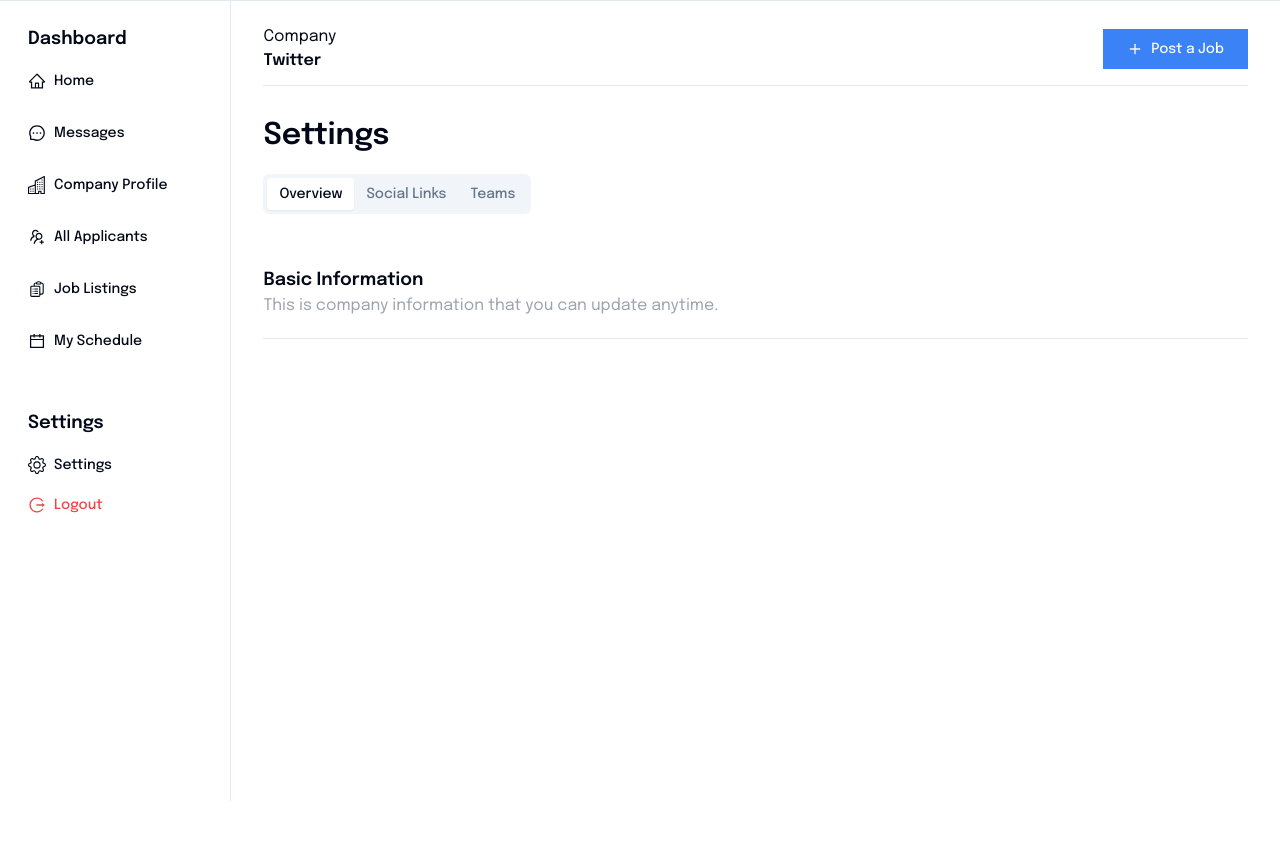
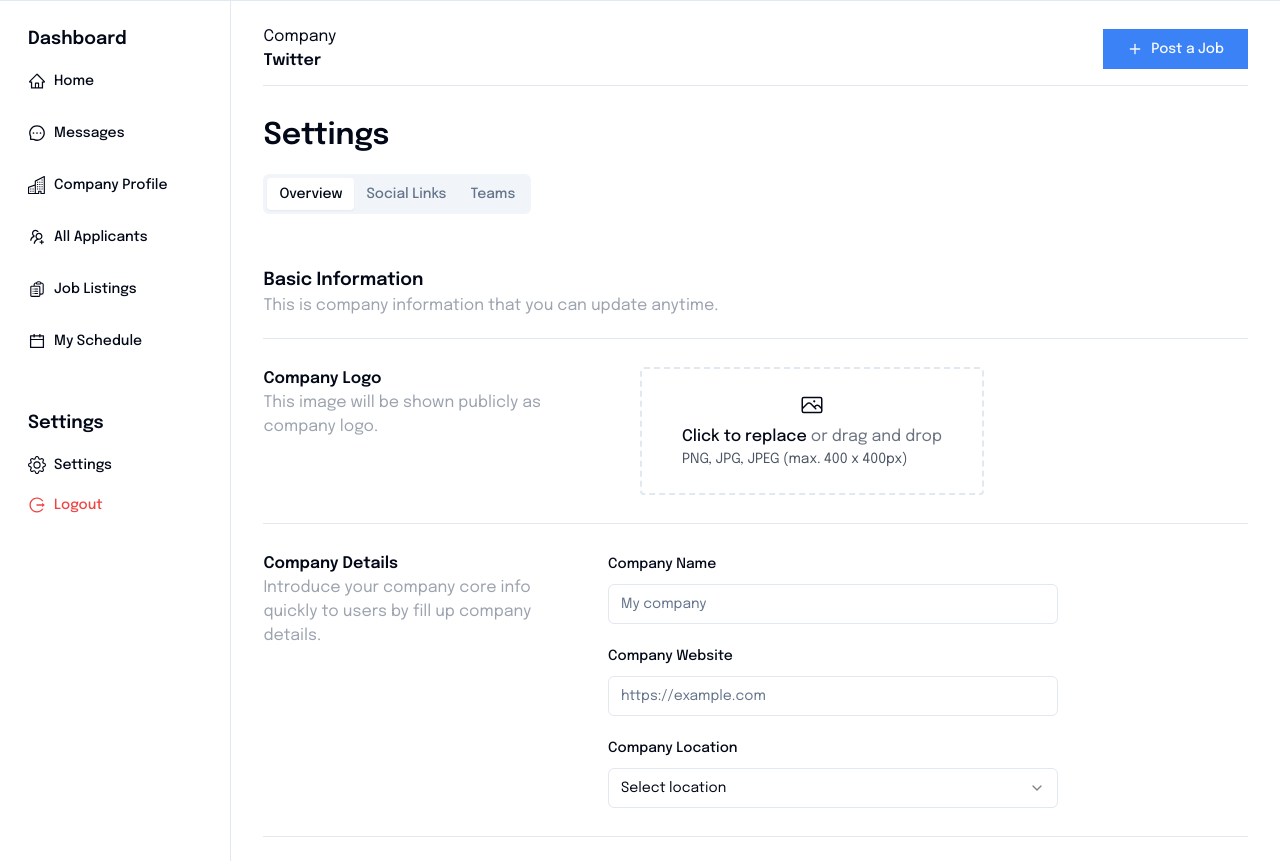
Before and after one commit to sdmhsn/dashboard-job-hunt, a Next.js app: page /settings in a window 1280 px wide. Before the commit the page ends 801 px from the top, so only its background shows below. Built offline with nearby package versions, Linux system fonts and the light colour scheme.

Commit message:
02 Slicing Dashboard Company: Slicing settings overview component 2 - Creating Company Logo and Company Details input (Company Name, Company Website, Company Location) in OverviewForm component

```diff
--- a/src/components/forms/OverviewForm/index.tsx
+++ b/src/components/forms/OverviewForm/index.tsx
@@ -1,13 +1,31 @@
 'use client';
 
 import TitleForm from '@/components/atoms/TitleForm';
-import { Form } from '@/components/ui/form';
+import CustomUpload from '@/components/organisms/CustomUpload ';
+import FieldInput from '@/components/organisms/FieldInput';
+import {
+  Form,
+  FormControl,
+  FormField,
+  FormItem,
+  FormLabel,
+  FormMessage,
+} from '@/components/ui/form';
 import { Separator } from '@/components/ui/separator';
+import { Input } from '@/components/ui/input';
 import { overViewFormSchema } from '@/lib/form-schema';
 import { zodResolver } from '@hookform/resolvers/zod';
 import React, { FC } from 'react';
 import { useForm } from 'react-hook-form';
 import { z } from 'zod';
+import {
+  Select,
+  SelectContent,
+  SelectItem,
+  SelectTrigger,
+  SelectValue,
+} from '@/components/ui/select';
+import { LOCATION_OPTIONS, optionType } from '@/constants';
 
 interface OverviewFormProps {}
 
@@ -27,7 +45,88 @@
         subtitle={'This is company information that you can update anytime.'}
       />
 
-      <Separator />
+      <Separator className="mb-7" />
+
+      <Form {...form}>
+        <form onSubmit={form.handleSubmit(onSubmit)} className="space-y-7">
+          <FieldInput
+            title="Company Logo"
+            subtitle="This image will be shown publicly as company logo."
+          >
+            <CustomUpload form={form} name="image" />
+          </FieldInput>
+
+          <FieldInput
+            title="Company Details"
+            subtitle="Introduce your company core info quickly to users by fill up company details."
+          >
+            <div className="space-y-5">
+              <FormField
+                control={form.control}
+                name="name"
+                render={({ field }) => (
+                  <FormItem>
+                    <FormLabel>Company Name</FormLabel>
+                    <FormControl>
+                      <Input
+                        className="w-[450px]"
+                        placeholder="My company"
+                        {...field}
+                      />
+                    </FormControl>
+                    <FormMessage />
+                  </FormItem>
+                )}
+              />
+
+              <FormField
+                control={form.control}
+                name="website"
+                render={({ field }) => (
+                  <FormItem>
+                    <FormLabel>Company Website</FormLabel>
+                    <FormControl>
+                      <Input
+                        className="w-[450px]"
+                        placeholder="https://example.com"
+                        {...field}
+                      />
+                    </FormControl>
+                    <FormMessage />
+                  </FormItem>
+                )}
+              />
+
+              <FormField
+                control={form.control}
+                name="location"
+                render={({ field }) => (
+                  <FormItem>
+                    <FormLabel>Company Location</FormLabel>
+                    <FormControl>
+                      <Select>
+                        <SelectTrigger className="w-[450px]">
+                          <SelectValue placeholder="Select location" />
+                        </SelectTrigger>
+                        <SelectContent>
+                          {LOCATION_OPTIONS.map(
+                            (item: optionType, i: number) => (
+                              <SelectItem key={item.id + i} value={item.id}>
+                                {item.label}
+                              </SelectItem>
+                            )
+                          )}
+                        </SelectContent>
+                      </Select>
+                    </FormControl>
+                    <FormMessage />
+                  </FormItem>
+                )}
+              />
+            </div>
+          </FieldInput>
+        </form>
+      </Form>
     </div>
   );
 };
```
